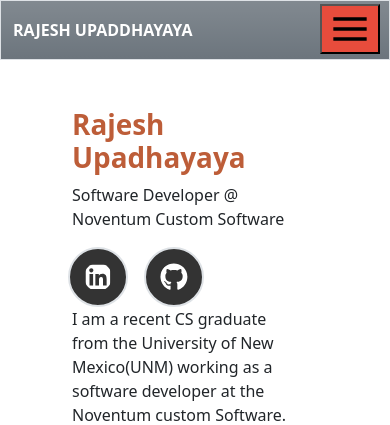
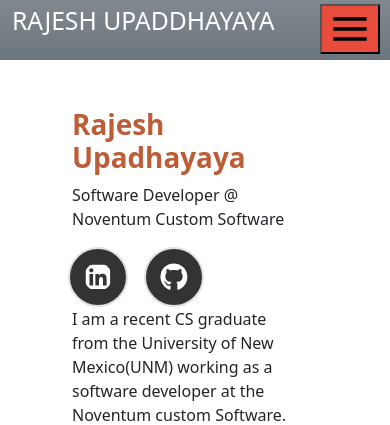
Before and after one commit to upadraj/portofolio, a Django app: page / in a window 390 px wide. Shown: the top 425 px of the page. Run offline with Django 4.2, Linux system fonts and the light colour scheme; some libraries are stand-ins or nearby versions.

Commit message:
Hamberger and Close button manipulation.

```diff
--- a/static/css/project.css
+++ b/static/css/project.css
@@ -67,33 +67,16 @@ li::before {
     opacity: 0;
 }
 
-#icon-hamburger {
+.icon-nav {
     height: 50px;
     width: 60px;
     background-color: #e74c3c;
-    opacity: 0;
 }
 
-.name {
-    opacity: 0;
-    position: absolute;
-}
-
-@media only screen and (max-width: 500px) {
-    #icon-hamburger {
-        position: fixed;
+@media only screen and (max-width: 768px) {
+    .icon-nav {
+        position: absolute;
         right: 10px;
         top: 4px;
-        opacity: 100%;
     }
-
-    .a-none {
-        opacity: 0;
-    }
-
-    .name {
-        opacity: 100%;
-        position: relative;
-    }
-
 }
--- a/static/js/project.js
+++ b/static/js/project.js
@@ -15,7 +15,13 @@ $(document).ready(function() {
   });
 
   $("#icon-hamburger").click(function() {
-    console.log("Testing clicked.")
+    $("#nav-mobile").removeClass("d-none");
+    $("#icon-hamburger").addClass("d-none ");
+     $('#btn-close').removeClass("d-none")
   });
-
+  $("#btn-close").click(function() {
+     $("#nav-mobile").addClass("d-none");
+      $("#icon-hamburger").removeClass("d-none");
+     $('#btn-close').addClass("d-none")
+  });
 });
--- a/templates/home.html
+++ b/templates/home.html
@@ -3,22 +3,27 @@
 {% load crispy_forms_tags %}
 {% load static %}
 {% block content %}
-    <div class="row bg-secondary bg-gradient text-white d-flex justify-content-around align-items-center fw-bold text-uppercase border position-relative"
+    <div class="row bg-secondary bg-gradient text-white d-flex justify-content-around align-items-center fw-bold text-uppercase"
          id="navbar-menu">
-        <div class="col-12  position-absolute  text-uppercase name">rajesh Upaddhayaya</div>
-        <div class="col-1"><a class="a-none"
-                              href="#about">About</a></div>
-        <div class="col-1"><a class="a-none"
-                              href="#education">Education</a></div>
-        <div class="col-1"><a class="a-none"
-                              href="#experience">Experience</a></div>
-        <div class="col-1"><a class="a-none"
-                              href="#news-section">News</a></div>
-        <div class="col-1"><a class="a-none"
-                              href="#award-honor">Awards</a></div>
-        <div class="col-1"><a class="a-none" href="#contact">Contact</a></div>
-         <div class="col-1 position-absolute">
-            <button class="d-flex justify-content-center align-items-center"
+        <div class="col-12 d-flex justify-content-start align-items-center d-block d-md-none">
+            <h2>rajesh Upaddhayaya</h2>
+            </div>
+        <div class="col-1 d-none d-md-block"><a class="a-none"
+                                                href="#about">About</a></div>
+        <div class="col-1 d-none d-md-block"><a class="a-none"
+                                                href="#education">Education</a></div>
+        <div class="col-1 d-none d-md-block"><a class="a-none"
+                                                href="#experience">Experience</a></div>
+        <div class="col-1 d-none d-md-block"><a class="a-none"
+                                                href="#news-section">News</a></div>
+        <div class="col-1 d-none d-md-block"><a class="a-none"
+                                                href="#award-honor">Awards</a></div>
+        <div class="col-1 d-none d-md-block"><a class="a-none" href="#contact">Contact</a></div>
+         <div class="col-1">
+            <button class="d-flex justify-content-center align-items-center d-md-none icon-nav fs-1 close" aria-label="Close" id="btn-close">
+                <span aria-hidden="true">&times;</span>
+            </button>
+            <button class="d-flex justify-content-center align-items-center d-md-none icon-nav"
                     id="icon-hamburger">
                 <svg xmlns="http://www.w3.org/2000/svg" x="0px" y="0px"
                      width="40" height="40" viewBox="0 0 24 24">
@@ -26,6 +31,22 @@
                 </svg>
             </button>
         </div>
+    </div>
+
+    <div class=" row bg-secondary bg-gradient text-white d-none d-flex justify-content-around align-items-center fw-bold text-uppercase d-md-none "
+         id="nav-mobile">
+        <div class="row my-3 "><a class="a-none"
+                                  href="#about">About</a></div>
+        <div class="row my-3"><a class="a-none"
+                                 href="#education">Education</a></div>
+        <div class="row my-3"><a class="a-none"
+                                 href="#experience">Experience</a></div>
+        <div class="row my-3"><a class="a-none"
+                                 href="#news-section">News</a></div>
+        <div class="row my-3"><a class="a-none"
+                                 href="#award-honor">Awards</a></div>
+        <div class="row my-3"><a class="a-none"
+                                 href="#contact">Contact</a></div>
     </div>
 
     {% include 'component/about.html' %}
```
